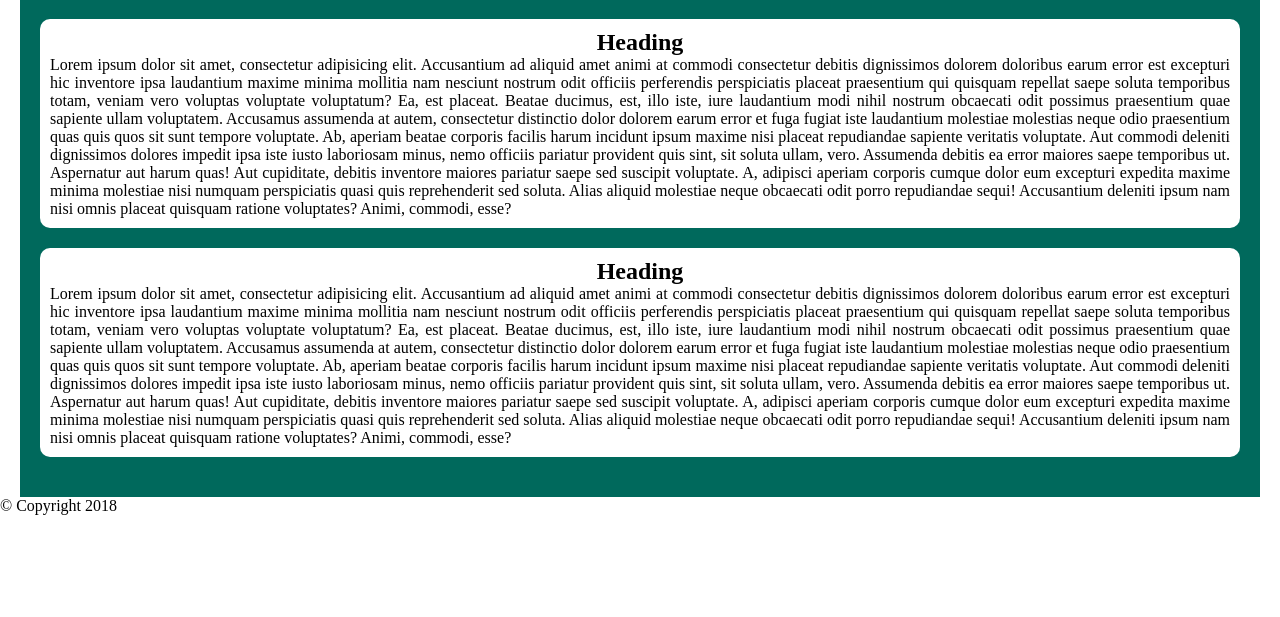
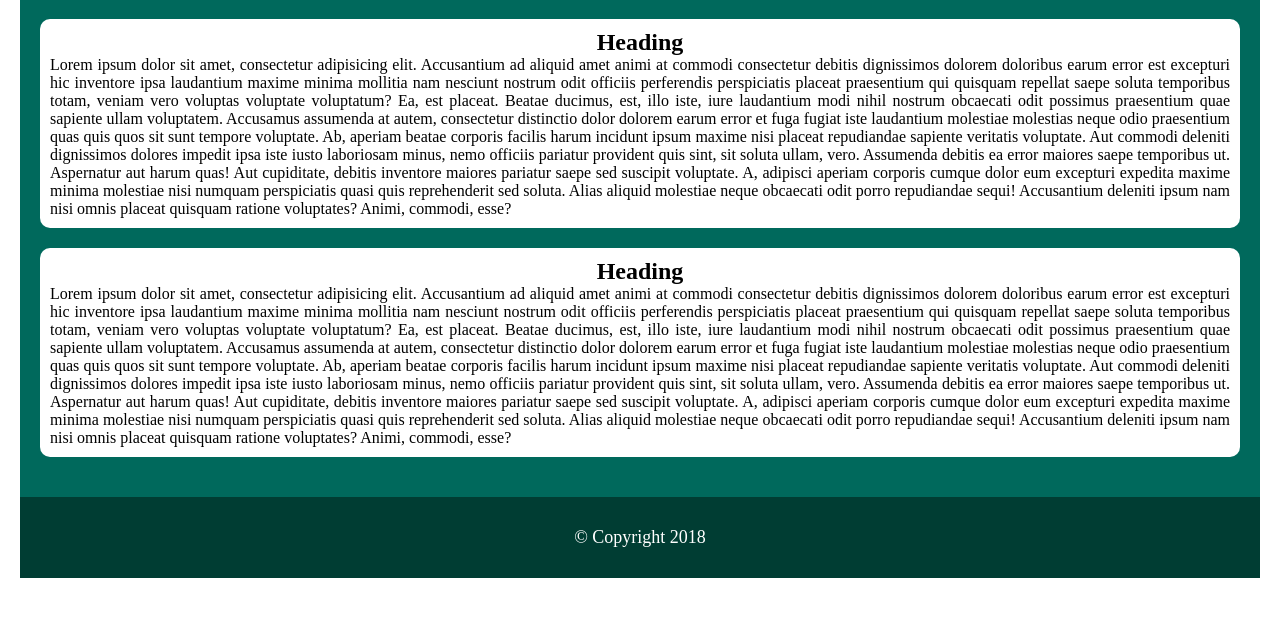
Before and after one commit to yumyv/itstep_study, a plain HTML site: page git/Homeworks/01/index.html in a window 1280 px wide. Shown: the part 121-738 px from the top of the page. Drawn offline with Linux system fonts and the light colour scheme.

Commit message:
footer css

```diff
--- a/git/Homeworks/01/styles/style.css
+++ b/git/Homeworks/01/styles/style.css
@@ -53,3 +53,17 @@ main article {
 main article .textContainer {
     text-align: justify;
 }
+footer {
+    margin: 0 auto;
+    max-width: 1240px;
+    background: #003d33;
+    padding: 30px;
+    box-sizing: border-box;
+    display: flex;
+    flex-flow: row wrap;
+    justify-content: center;
+}
+footer p {
+    color: white;
+    font-size: 18px;
+}
```
